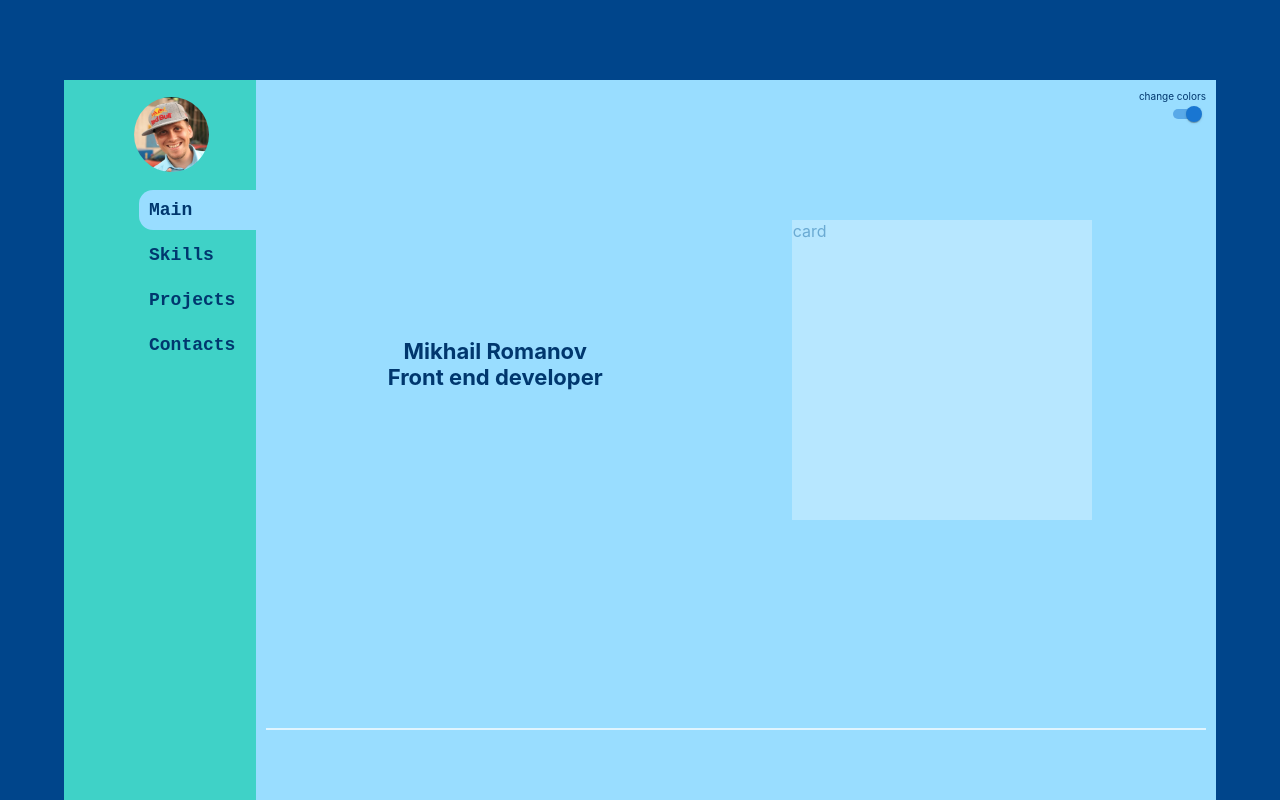
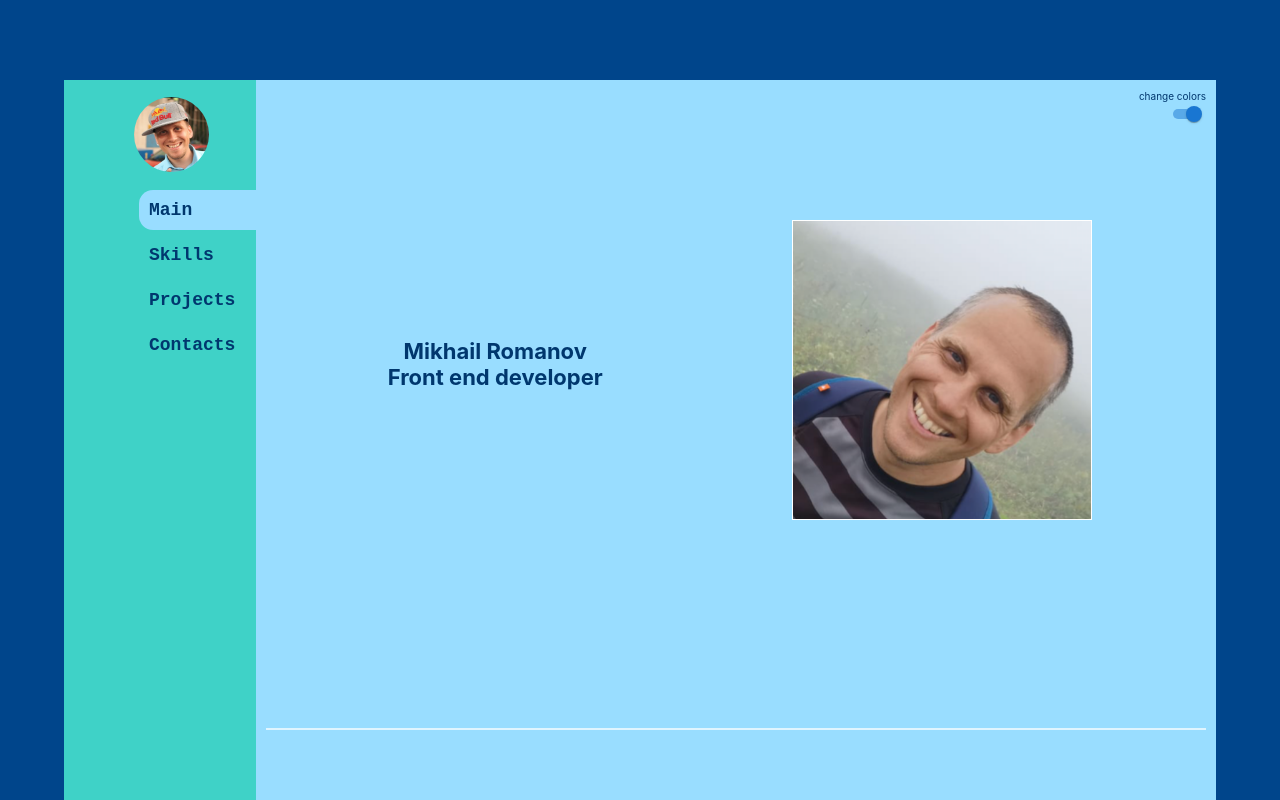
Before and after one commit to Mikro888/Portfolio, a React (Create React App) app: page / in a window 1280 px wide. Shown: the top 800 px of the page. Built offline with nearby package versions, Linux system fonts and the light colour scheme.

Commit message:
profile photo added

```diff
--- a/src/components/Contacts.tsx
+++ b/src/components/Contacts.tsx
@@ -1,18 +1,19 @@
 import React from 'react';
 import classes from './Content.module.css'
 
-
+//использование тега form по умолчанию приводит к перерисовке компонента
 const Contacts=()=> {
     return (
         <div className={classes.skills} id="contacts">
 <h2>Contacts</h2>
             <div className={classes.formContainer}>
-                <form action="">
+
+
                     <input type="text"/>
                     <input type="text"/>
                     <textarea></textarea>
-                <button type={"submit"}>Submit</button>
-                </form>
+                <button type={"submit"} >Submit</button>
+
             </div>
         </div>
     );
--- a/src/components/Content.module.css
+++ b/src/components/Content.module.css
@@ -56,13 +56,18 @@ a {
 
 .card {
     border: 1px solid white;
-
+    overflow: hidden;
     width: 300px;
     height: 300px;
     background-color: white;
-    opacity: 0.3;
+    /*opacity: 0.3;*/
     margin: 0 10px;
     /*margin-top: 75px;*/
+}
+.card img{
+    width:110%;
+    position: relative;
+    bottom:130px;
 }
 
 .skills {
--- a/src/components/Main.tsx
+++ b/src/components/Main.tsx
@@ -1,6 +1,11 @@
 import React from 'react';
 import classes from './Content.module.css'
 import { Switch} from "@mui/material";
+import mainImage from '../images/mainImage.png'
+
+
+
+
 
 
 const Main=(props:any)=> {
@@ -15,7 +20,9 @@ const Main=(props:any)=> {
                 <div>Mikhail Romanov</div>
                 <div>Front end developer</div>
             </div>
-            <div className={classes.card}>card</div>
+            <div className={classes.card}>
+                <img src={mainImage} alt=""/>
+            </div>
 </div>
         </div>
     );
```
Also changed, not shown: src/components/Skill.tsx (+0 -9 lines), src/images/mainImage.png (added).
